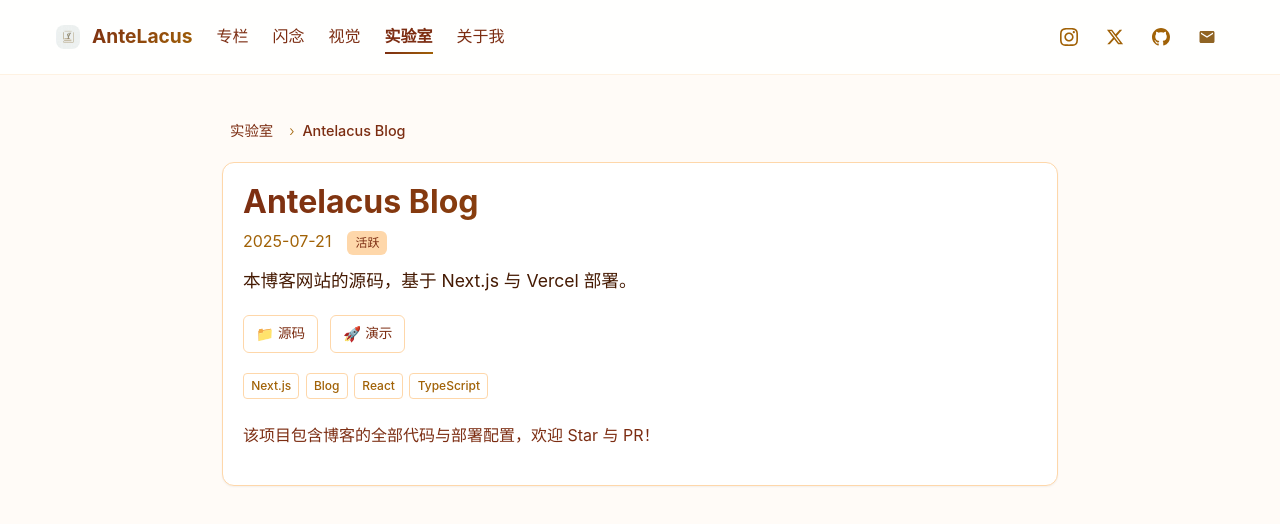
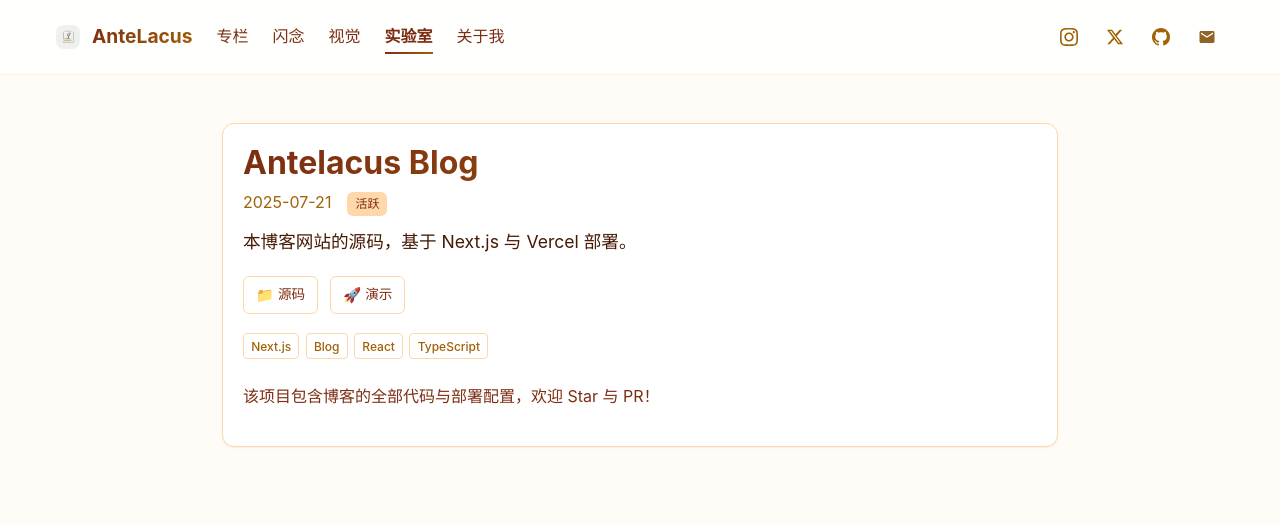
Before and after one commit to antelacus/project-antelacus, a Next.js app: page /projects/antelacus-site in a window 1280 px wide. Shown: the top 524 px of the page. Built offline with nearby package versions, Linux system fonts and the light colour scheme.

Commit message:
refactor: 移除所有详情页面包屑导航及相关样式

```diff
--- a/src/app/gallery/[slug]/page.tsx
+++ b/src/app/gallery/[slug]/page.tsx
@@ -42,12 +42,6 @@ export default async function GalleryPage({ params }: { params: Promise<{ slug:
 
   return (
     <main className="gallery-detail">
-      <div className="gallery-breadcrumb">
-        <Link href="/gallery" className="breadcrumb-link">视觉</Link>
-        <span className="breadcrumb-separator">›</span>
-        <span className="breadcrumb-current">{photo.title}</span>
-      </div>
-
       <div className="gallery-header">
         <div className="gallery-meta">
           <h1 className="gallery-title">{photo.title}</h1>
--- a/src/app/globals.css
+++ b/src/app/globals.css
@@ -449,7 +449,7 @@ a:focus {
 }
 
 .card:hover {
-  transform: translateY(-2px);
+  transform: translateY(-4px);
   box-shadow: var(--shadow-lg);
   background: var(--color-card-hover);
   border-color: var(--color-primary-light);
@@ -1519,38 +1519,7 @@ p {
   max-width: 800px;
 }
 
-/* === 面包屑导航重构 === */
-.gallery-breadcrumb {
-  display: flex;
-  align-items: center;
-  gap: 0.5rem;
-  margin-bottom: 1rem;
-  font-size: 0.9rem;
-  padding-top: 0.5rem;
-}
-
-.breadcrumb-link {
-  color: var(--color-primary);
-  text-decoration: none;
-  padding: 0.25rem 0.5rem;
-  border-radius: var(--radius-sm);
-  transition: all 0.2s ease;
-}
-
-.breadcrumb-link:hover {
-  background: var(--color-primary-light);
-  color: var(--color-primary-hover);
-}
-
-.breadcrumb-separator {
-  color: var(--color-text-muted);
-  font-weight: 300;
-}
-
-.breadcrumb-current {
-  color: var(--color-text-secondary);
-  font-weight: 500;
-}
+
 
 .gallery-title {
   font-size: 2.5rem;
@@ -1651,9 +1620,7 @@ p {
     margin: 0.75rem auto 0;
   }
 
-  .gallery-breadcrumb {
-    font-size: 0.8rem;
-  }
+
 }
 
 /* === Photo Grid 样式（美化升级） === */
@@ -2095,10 +2062,6 @@ p {
   transition: all 0.3s cubic-bezier(0.4, 0, 0.2, 1);
 }
 
-.card:hover {
-  transform: translateY(-4px) scale(1.01);
-}
-
 .post-cover-image,
 .photo-image {
   transition: all 0.4s cubic-bezier(0.4, 0, 0.2, 1);
--- a/src/app/notes/[slug]/page.tsx
+++ b/src/app/notes/[slug]/page.tsx
@@ -24,11 +24,6 @@ export default async function NotePage({ params }: { params: Promise<{ slug: str
   }
   return (
     <main className="gallery-detail">
-      <div className="gallery-breadcrumb">
-        <Link href="/notes" className="breadcrumb-link">闪念</Link>
-        <span className="breadcrumb-separator">›</span>
-        <span className="breadcrumb-current">{note.title}</span>
-      </div>
       <article className="card">
         <h1 style={{ fontSize: '1.8rem', marginBottom: '0.6rem' }}>{note.title}</h1>
         <div style={{ color: 'var(--color-secondary)', fontSize: '0.9rem', marginBottom: '1rem' }}>{note.date}</div>
--- a/src/app/posts/[slug]/page.tsx
+++ b/src/app/posts/[slug]/page.tsx
@@ -40,11 +40,6 @@ export default async function PostPage({ params }: { params: Promise<{ slug: str
   }
   return (
     <main className="gallery-detail">
-      <div className="gallery-breadcrumb">
-        <Link href="/posts" className="breadcrumb-link">专栏</Link>
-        <span className="breadcrumb-separator">›</span>
-        <span className="breadcrumb-current">{post.title}</span>
-      </div>
       <article className="card">
         {post.cover && (
           <Image
--- a/src/app/projects/[slug]/page.tsx
+++ b/src/app/projects/[slug]/page.tsx
@@ -30,11 +30,6 @@ export default async function ProjectPage({ params }: { params: Promise<{ slug:
 
   return (
     <main className="gallery-detail">
-      <div className="gallery-breadcrumb">
-        <Link href="/projects" className="breadcrumb-link">实验室</Link>
-        <span className="breadcrumb-separator">›</span>
-        <span className="breadcrumb-current">{project.name}</span>
-      </div>
       <article className="card">
         {project.cover && (
           <Image
```
